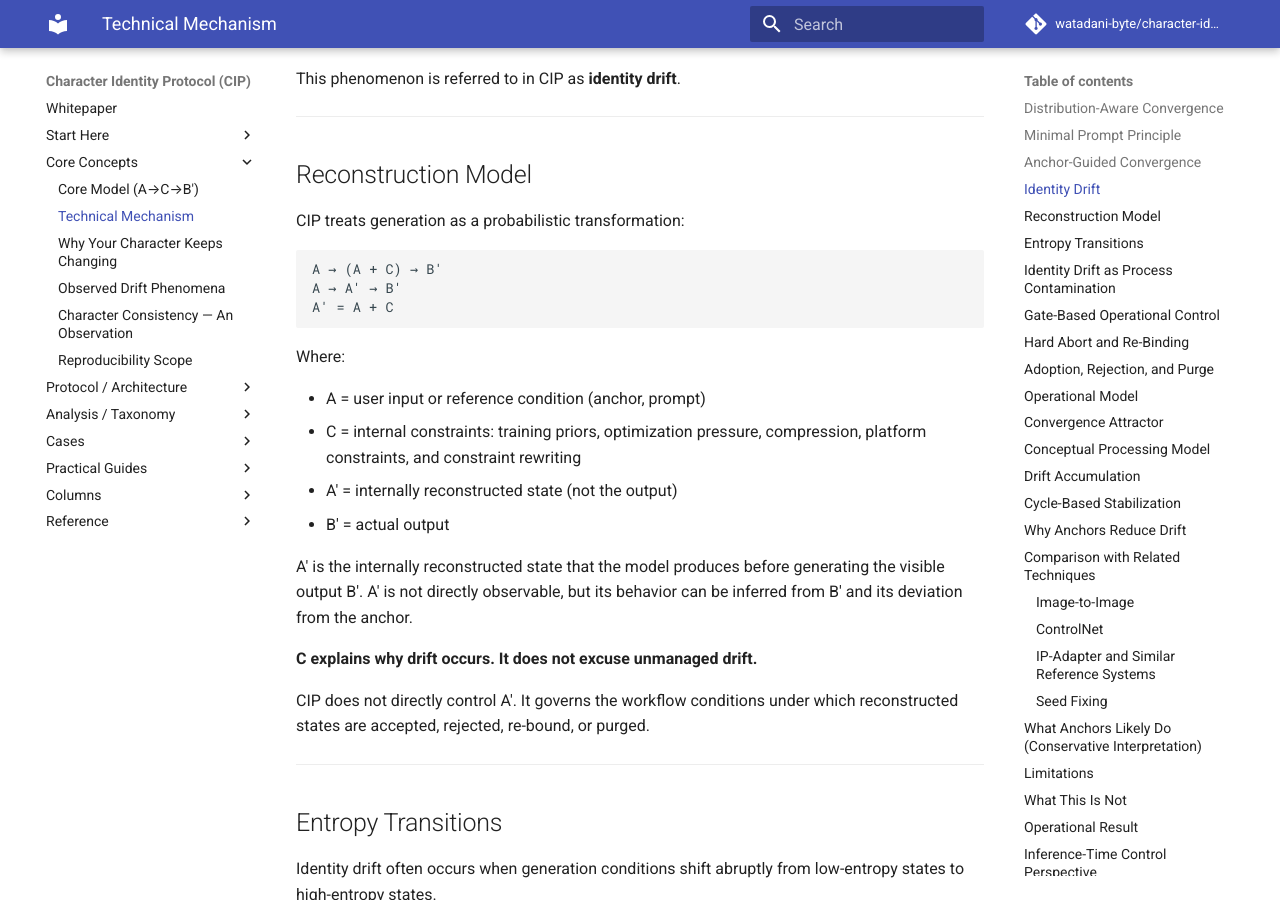
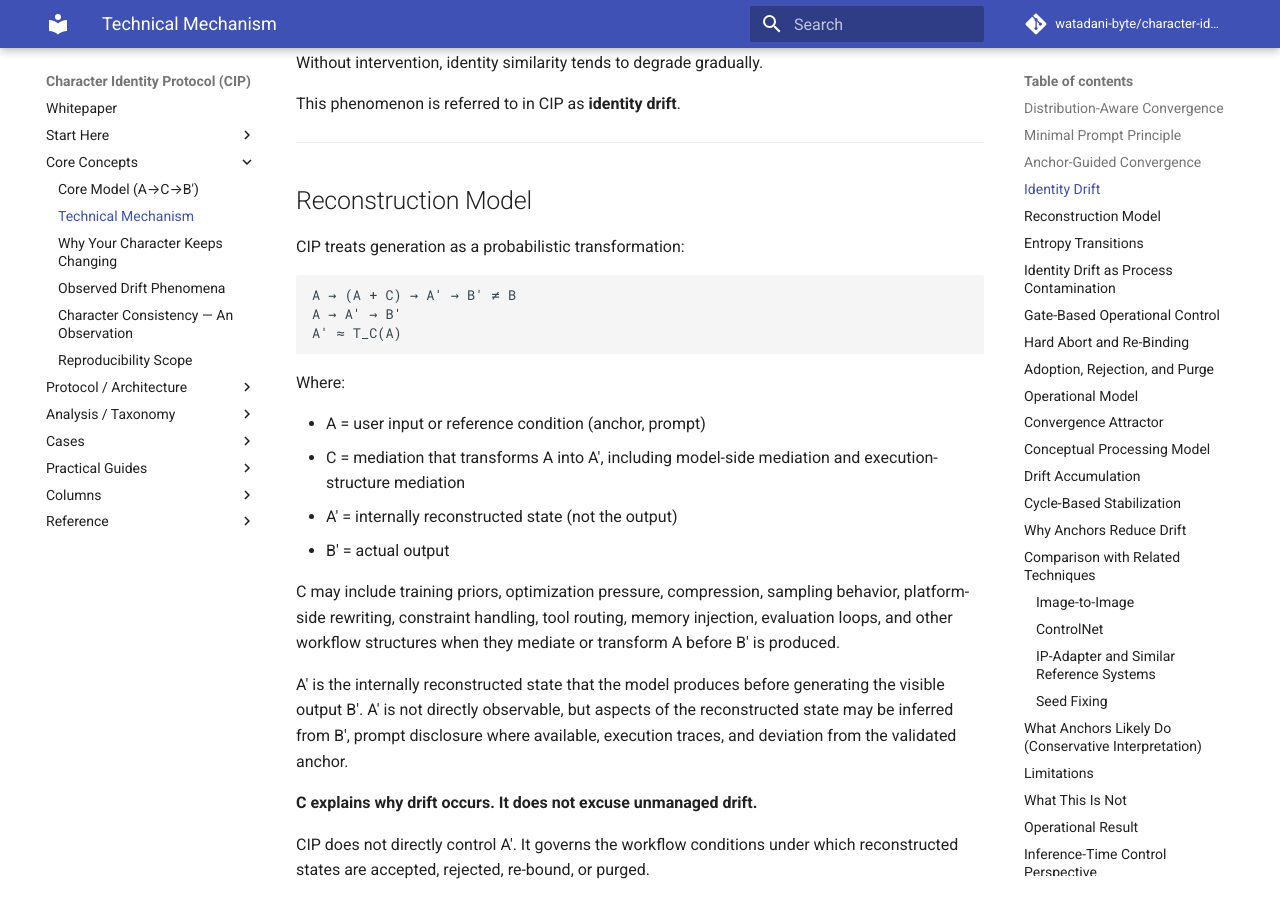
Before and after one commit to watadani-byte/character-identity-protocol, an MkDocs documentation site: the page built from docs/technical_mechanism.md, in a window 1280 px wide and 900 px high, scrolled down 2707 px. Built offline with MkDocs 1.6.1 and Material for MkDocs 9.7.7, drawn with Linux system fonts in a browser that asks for light colours; comment, search, counter and statistics services are not loaded; some of the changed text lies outside the part shown.

Commit message:
Refine terminology and explanations in technical document
Revised terminology for clarity and precision in describing the reconstruction process and its operational aspects. Enhanced explanations of identity convergence, reconstruction behavior, and workflow governance.

````diff
--- a/docs/technical_mechanism.md
+++ b/docs/technical_mechanism.md
@@ -77,7 +77,7 @@ Anchor Attraction (anchor material guidance)
 Identity Convergence
 ```
 
-The anchor acts as an identity attractor in the reconstruction process.
+Operationally, the anchor can be treated as an identity attractor: a heuristic description for how anchor material appears to bias reconstruction toward a validated identity reference.
 
 It does not enforce deterministic reproduction.
 Instead, it increases the probability that the model will converge toward a reconstruction state consistent with the anchor.
@@ -109,20 +109,22 @@ This phenomenon is referred to in CIP as **identity drift**.
 CIP treats generation as a probabilistic transformation:
 
 ```
-A → (A + C) → B′
+A → (A + C) → A′ → B′ ≠ B
 A → A′ → B′
-A′ = A + C
+A′ ≈ T_C(A)
 ```
 
 Where:
 
 - A = user input or reference condition (anchor, prompt)
-- C = internal constraints: training priors, optimization pressure, compression, platform constraints, and constraint rewriting
+- C = mediation that transforms A into A′, including model-side mediation and execution-structure mediation
 - A′ = internally reconstructed state (not the output)
 - B′ = actual output
 
+C may include training priors, optimization pressure, compression, sampling behavior, platform-side rewriting, constraint handling, tool routing, memory injection, evaluation loops, and other workflow structures when they mediate or transform A before B′ is produced.
+
 A′ is the internally reconstructed state that the model produces before generating the visible output B′.
-A′ is not directly observable, but its behavior can be inferred from B′ and its deviation from the anchor.
+A′ is not directly observable, but aspects of the reconstructed state may be inferred from B′, prompt disclosure where available, execution traces, and deviation from the validated anchor.
 
 **C explains why drift occurs. It does not excuse unmanaged drift.**
 
@@ -229,7 +231,7 @@ Distribution Exploration
       ↓
 Anchor-Guided Convergence
       ↓
-A → (A + C) → B′
+A → (A + C) → A′ → B′
       ↓
 Identity Gates
       ↓
@@ -344,13 +346,13 @@ A previously generated and validated output:
 
 - Provides high-information identity reference material
 - Represents a statistically valid solution
-- Constrains identity features implicitly
+- Biases reconstruction toward identity-consistent features
 
 From an optimization perspective:
 
 - Reconstructing from scratch is costly
 - Converging toward a known solution is efficient
-- The model tends toward low-variance reproduction
+- The model may tend toward lower-variance reconstruction under anchor-supported conditions
 
 This does not imply literal parameter control (e.g., direct seed manipulation), but functionally biases reconstruction toward the validated anchor condition.
 
@@ -458,7 +460,7 @@ CIP models identity stability as a bounded, time-indexed property rather than a
 CIP's minimal prompt strategy reflects the observation that dense regions of the training distribution produce more stable outputs. This connects conceptually to sampling dynamics, mode attraction, and density-weighted generation behavior.
 
 **Anchor as convergence attractor**
-Using a previously converged output as a reconstruction reference introduces a known stable state into the generation process. This relates conceptually to attractor dynamics, basin of attraction modeling, and guided convergence in probabilistic systems.
+Using a previously converged output as a reconstruction reference introduces a known stable state into the generation process. This relates conceptually to attractor dynamics, basin of attraction modeling, and guided convergence in probabilistic systems. This is used as an operational analogy, not as a claim of formal attractor dynamics or internal model access.
 
 **Identity recovery vs. identity persistence**
 CIP treats identity not as a persistent property to be maintained, but as a state to be continuously recovered through controlled convergence cycles. This reframes the problem from *identity persistence* to *identity recovery* — a distinction that may be of interest to researchers studying iterative generation behavior.
````
Also changed, not shown: other parts of docs/technical_mechanism.md (+4 -4 lines).
